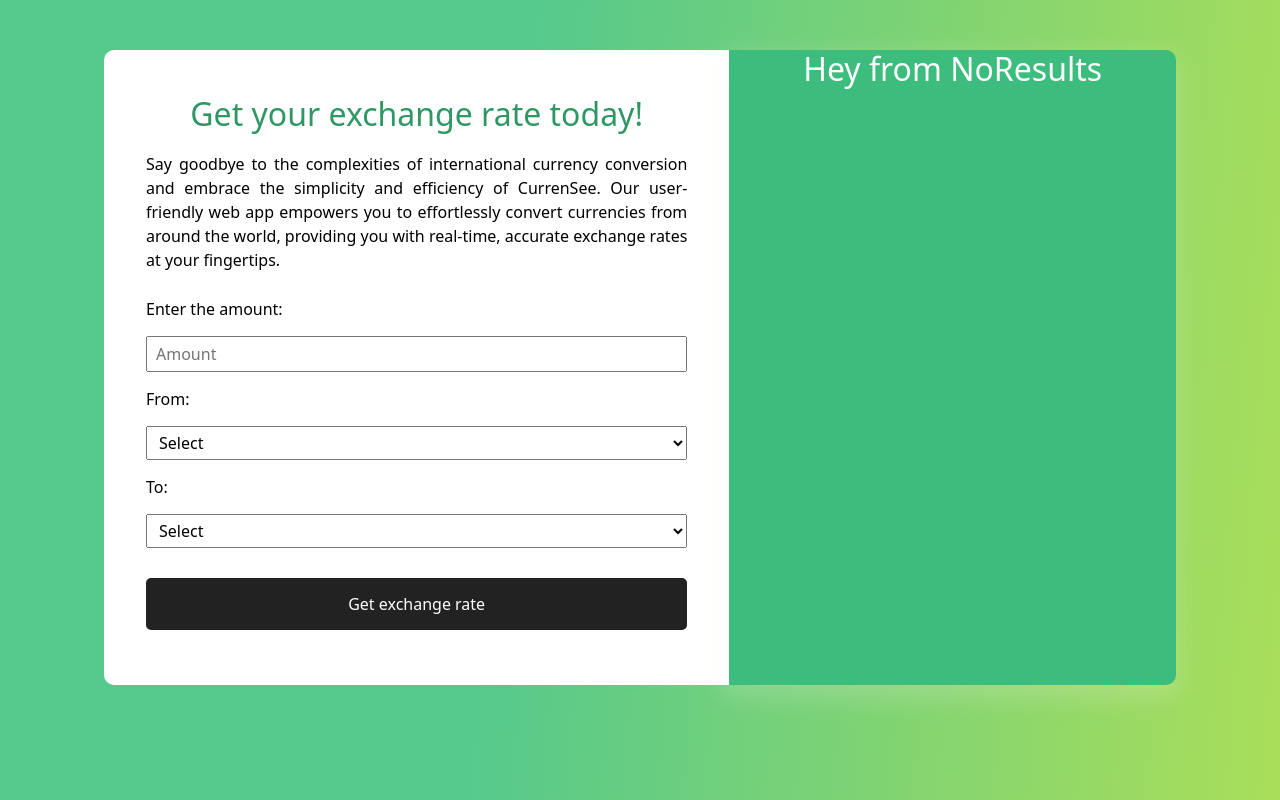
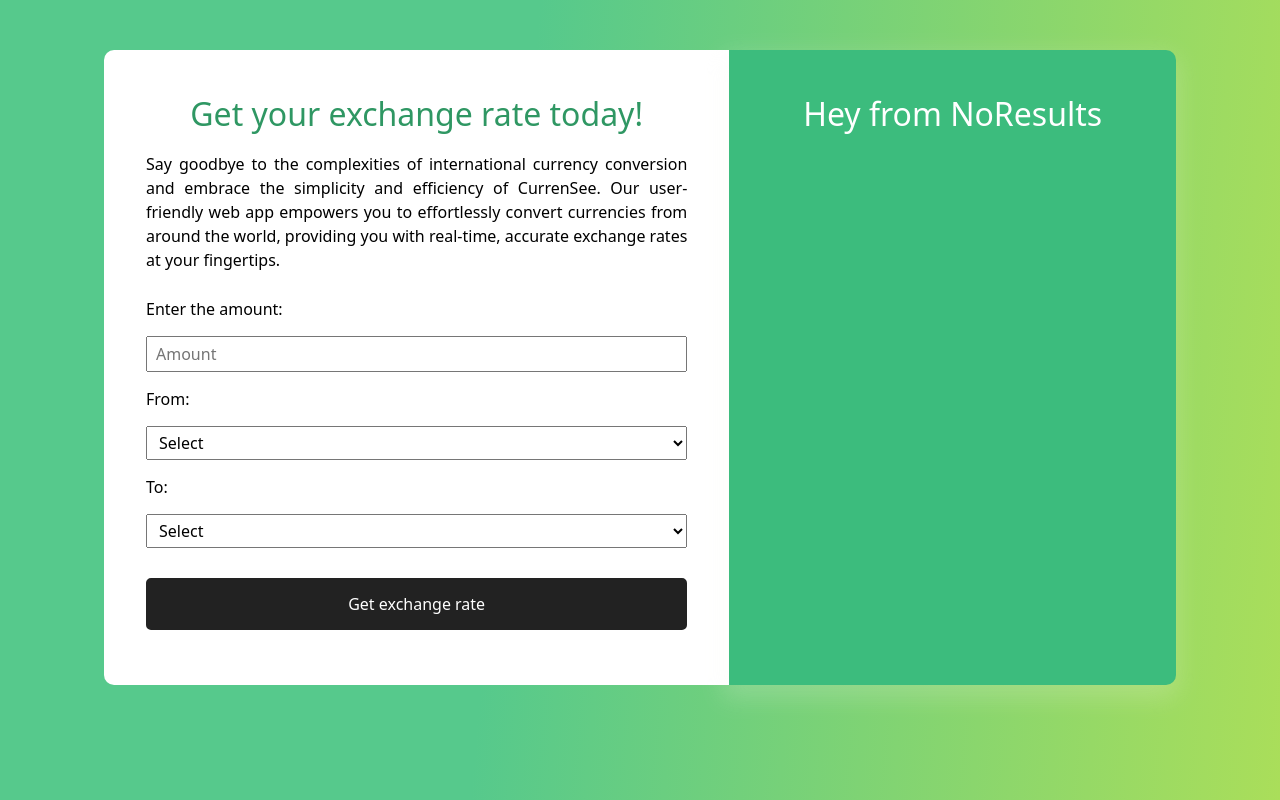
Before and after one commit to MarianaTellezR/currency-converter-mariana-tellez, a React (Create React App) app: page / in a window 1280 px wide. Built offline with nearby package versions, Linux system fonts and the light colour scheme.

Commit message:
Added new styling sheet

```diff
--- /dev/null
+++ b/src/DataNoResults.css
@@ -0,0 +1,3 @@
+.DataNoResults {
+    margin: 45px 30px;
+}
--- a/src/DataNoResults.js
+++ b/src/DataNoResults.js
@@ -1,8 +1,9 @@
 import React from "react";
+import "./DataNoResults.css";
 
 export default function DataNoResults() {
   return (
-    <div>
+    <div className="DataNoResults">
       <h2>Hey from NoResults</h2>
     </div>
   );
```
